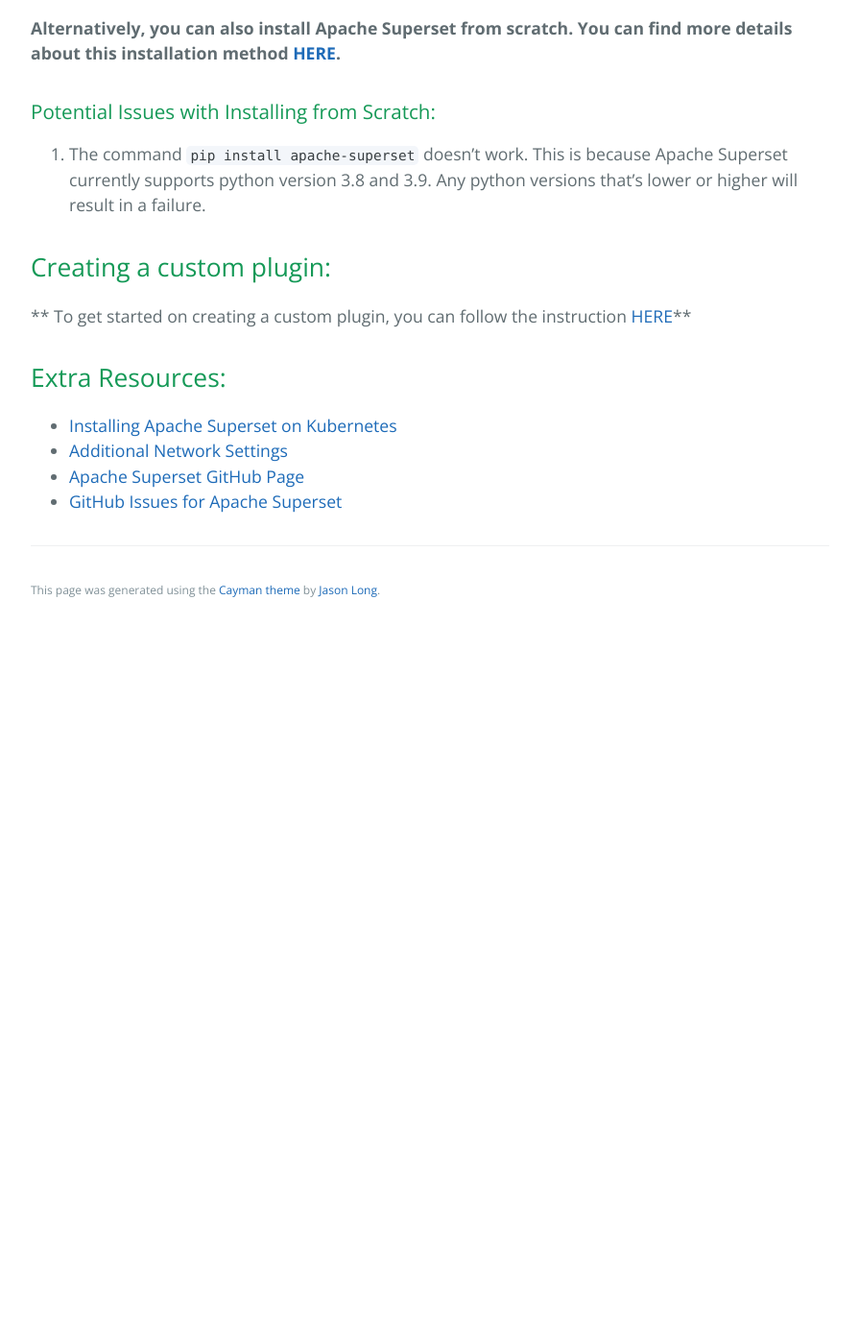
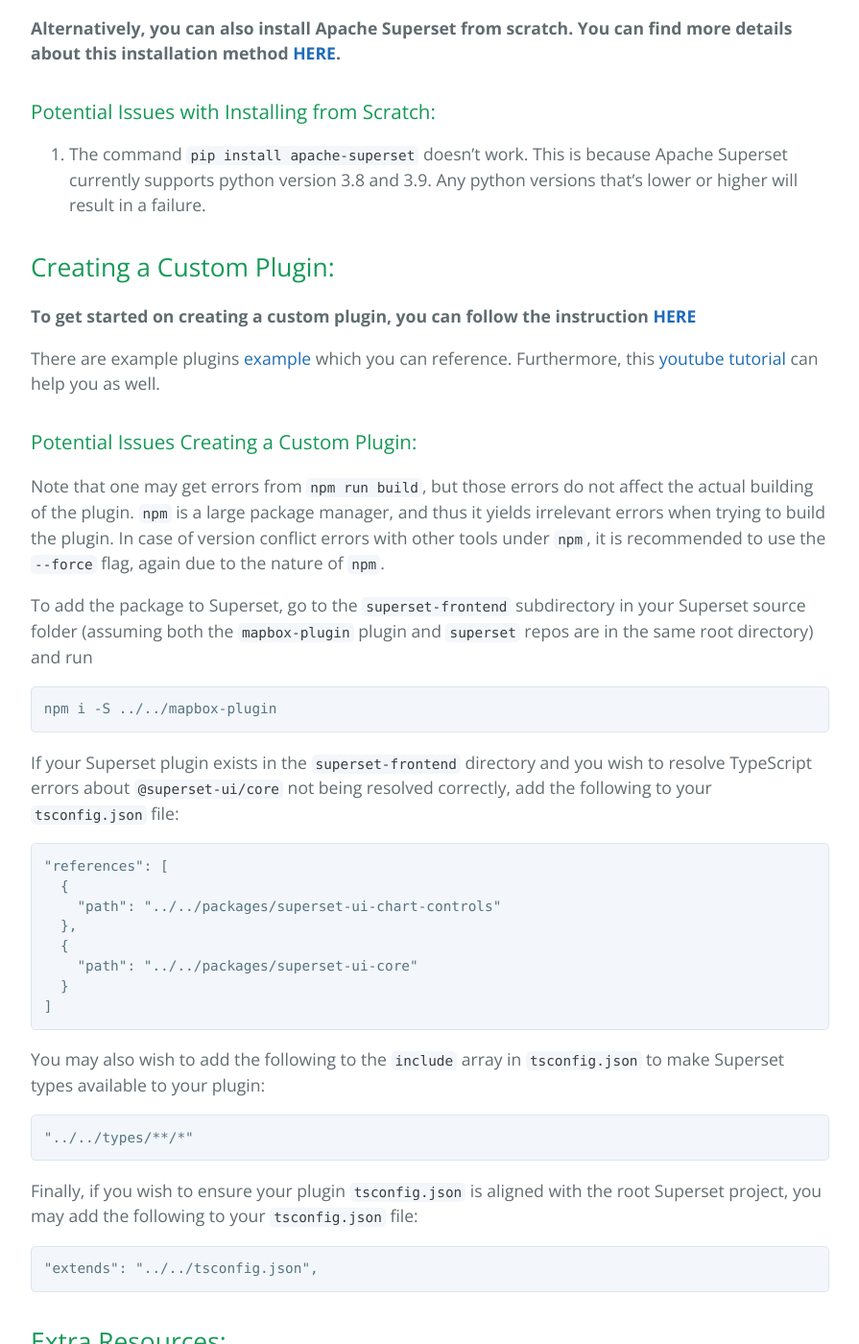
Before and after one commit to learning-software-engineering/learning-software-engineering.github.io, a Jekyll site: the page built from Topics/Tech_Stacks/Apache_Superset.md, in a window 1280 px wide and 1400 px high, scrolled down 1372 px. Shown: the whole window at 96% size, without its empty margins (192-1087 px from the left). Built offline with Jekyll 4.4.1, drawn with Linux system fonts in a browser that asks for light colours; our own code applies the rules of GitHub Pages for plain Markdown files; before the commit the page ends 2029 px from its top, so only the background shows below that.

Commit message:
Update Apache_Superset.md

````diff
--- a/Topics/Tech_Stacks/Apache_Superset.md
+++ b/Topics/Tech_Stacks/Apache_Superset.md
@@ -37,13 +37,45 @@
 
 1. The command `pip install apache-superset` doesn't work. This is because Apache Superset currently supports python version 3.8 and 3.9. Any python versions that's lower or higher will result in a failure.
 
-## Creating a custom plugin:
+## Creating a Custom Plugin:
 
-** To get started on creating a custom plugin, you can follow the instruction [HERE](https://superset.apache.org/docs/contributing/creating-viz-plugins/)**
+**To get started on creating a custom plugin, you can follow the instruction [HERE](https://superset.apache.org/docs/contributing/creating-viz-plugins/)**
 
+There are example plugins [example](https://github.com/preset-io/superset-plugin-chart-liquid) which you can reference. Furthermore, this [youtube tutorial](https://www.youtube.com/watch?v=LDHFY9xTzls) can help you as well.
 
+### Potential Issues Creating a Custom Plugin:
 
+Note that one may get errors from `npm run build`, but those errors do not affect the actual building of the plugin. `npm` is a large package manager, and thus it yields irrelevant errors when trying to build the plugin. In case of version conflict errors with other tools under `npm`, it is recommended to use the `--force` flag, again due to the nature of `npm`.
 
+To add the package to Superset, go to the `superset-frontend` subdirectory in your Superset source folder (assuming both the `mapbox-plugin` plugin and `superset` repos are in the same root directory) and run
+```
+npm i -S ../../mapbox-plugin
+```
+
+If your Superset plugin exists in the `superset-frontend` directory and you wish to resolve TypeScript errors about `@superset-ui/core` not being resolved correctly, add the following to your `tsconfig.json` file:
+
+```
+"references": [
+  {
+    "path": "../../packages/superset-ui-chart-controls"
+  },
+  {
+    "path": "../../packages/superset-ui-core"
+  }
+]
+```
+
+You may also wish to add the following to the `include` array in `tsconfig.json` to make Superset types available to your plugin:
+
+```
+"../../types/**/*"
+```
+
+Finally, if you wish to ensure your plugin `tsconfig.json` is aligned with the root Superset project, you may add the following to your `tsconfig.json` file:
+
+```
+"extends": "../../tsconfig.json",
+```
 
 ## Extra Resources:
 
````
